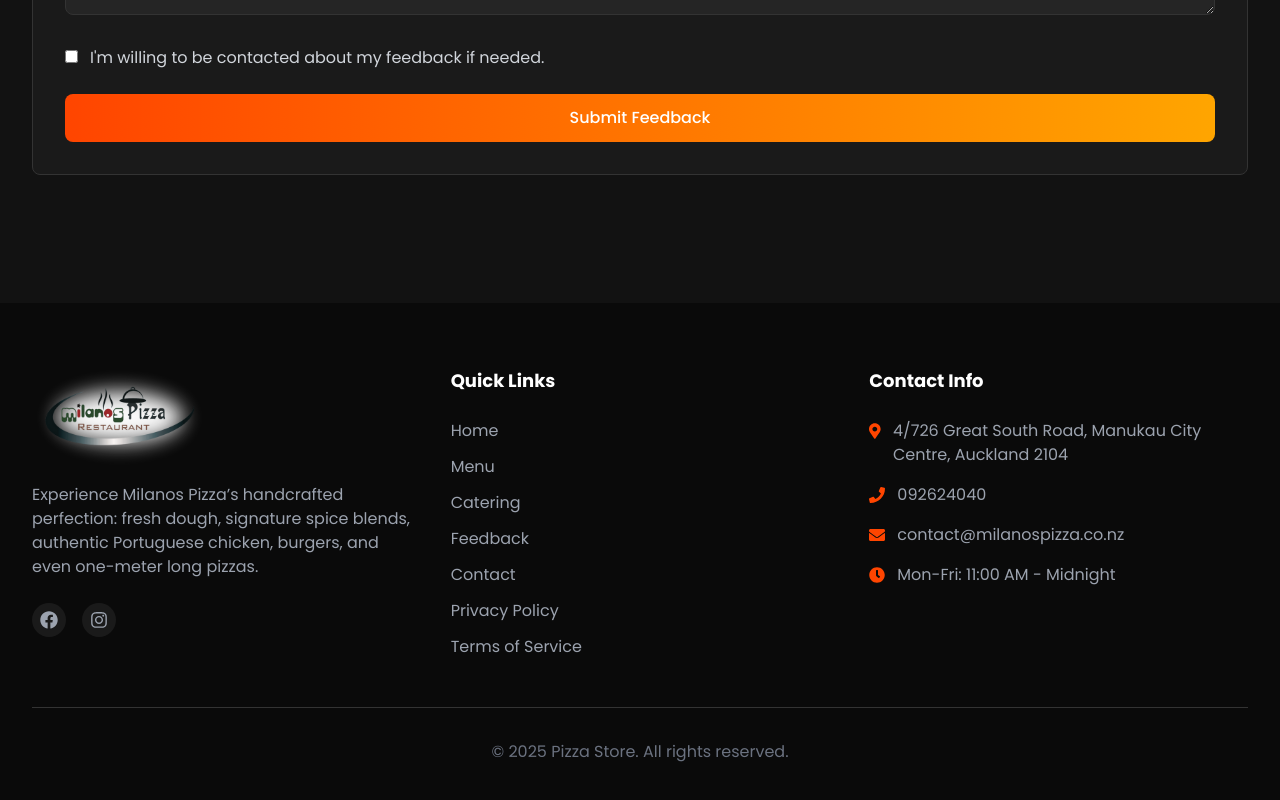
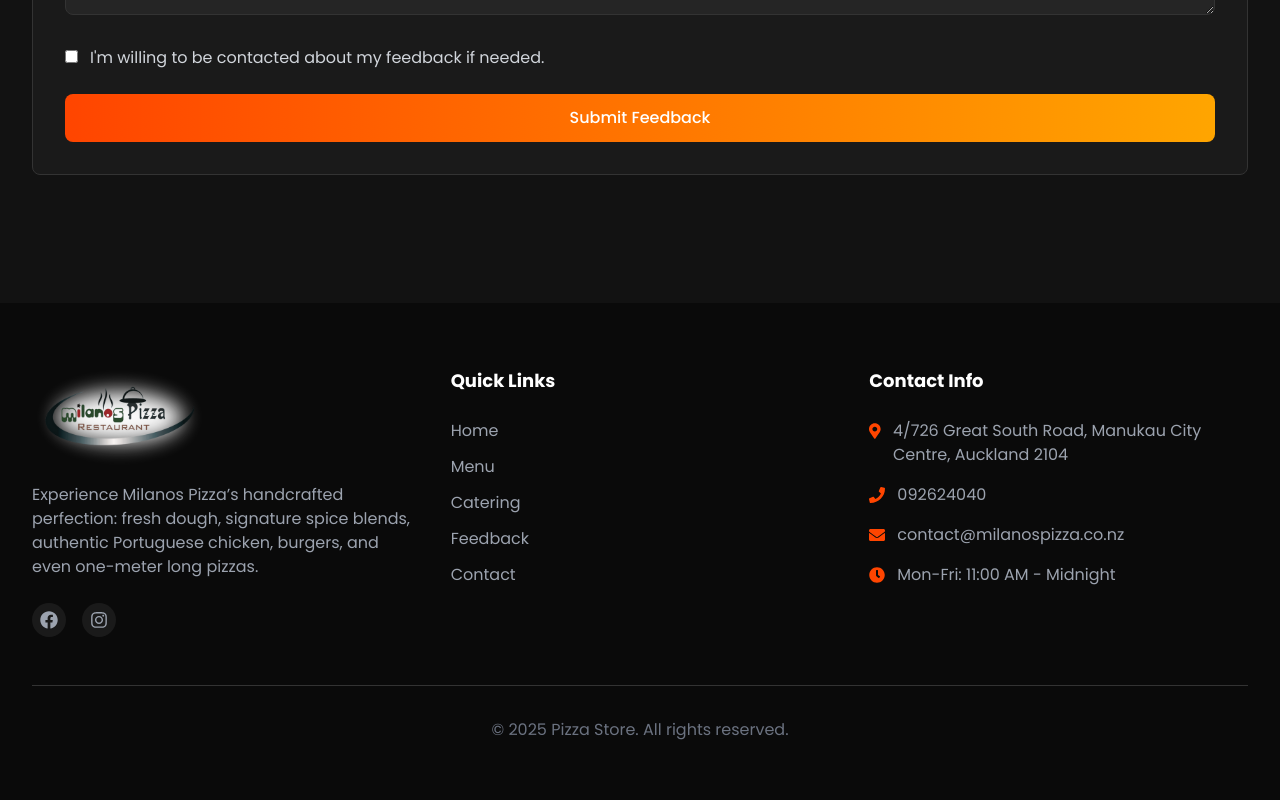
Before and after one commit to jemin136/milanospizza, a React (Vite) app: page /milanospizza/feedback in a window 1280 px wide. Shown: the part 869-1669 px from the top of the page. Built offline with nearby package versions, Linux system fonts and the light colour scheme.

Commit message:
Issue fixes

```diff
--- a/src/components/layout/Footer.tsx
+++ b/src/components/layout/Footer.tsx
@@ -67,22 +67,6 @@ const Footer = () => {
                   </Link>
                 </li>
               ))}
-              <li>
-                <Link
-                  to="/privacy-policy"
-                  className="text-gray-400 hover:text-[#FF4500] transition-colors"
-                >
-                  Privacy Policy
-                </Link>
-              </li>
-              <li>
-                <Link
-                  to="/terms-of-service"
-                  className="text-gray-400 hover:text-[#FF4500] transition-colors"
-                >
-                  Terms of Service
-                </Link>
-              </li>
             </ul>
           </div>
 
```
Also changed, not shown: 7 other files (tests, documents, lock files or other folders).
